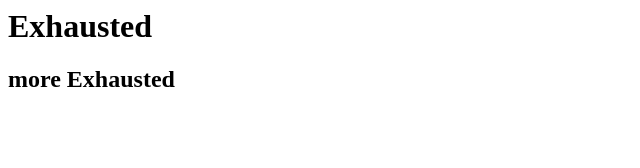
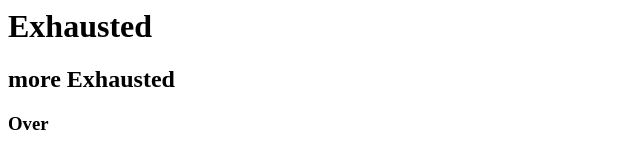
Before and after one commit to gipsybhushan/demonslayer, a plain HTML site: page index.html in a window 1280 px wide. Shown: the full height of the page, 0-640 px from the left. Drawn offline with Linux system fonts and the light colour scheme.

Commit message:
Second one

```diff
--- a/index.html
+++ b/index.html
@@ -1,2 +1,3 @@
 <h1> Exhausted </h1>
 <h2> more Exhausted </h1>
+<h3> Over </h3>
```
